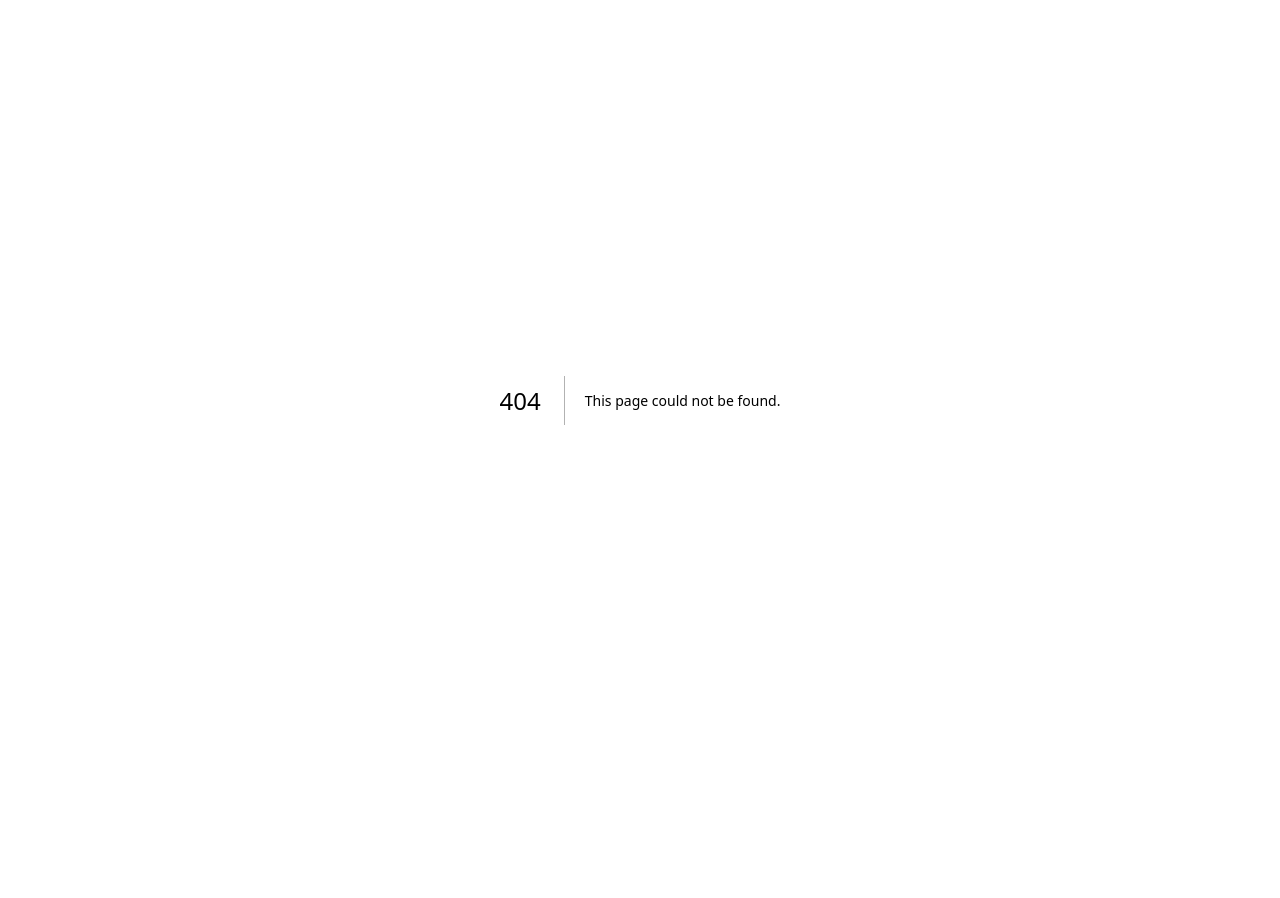
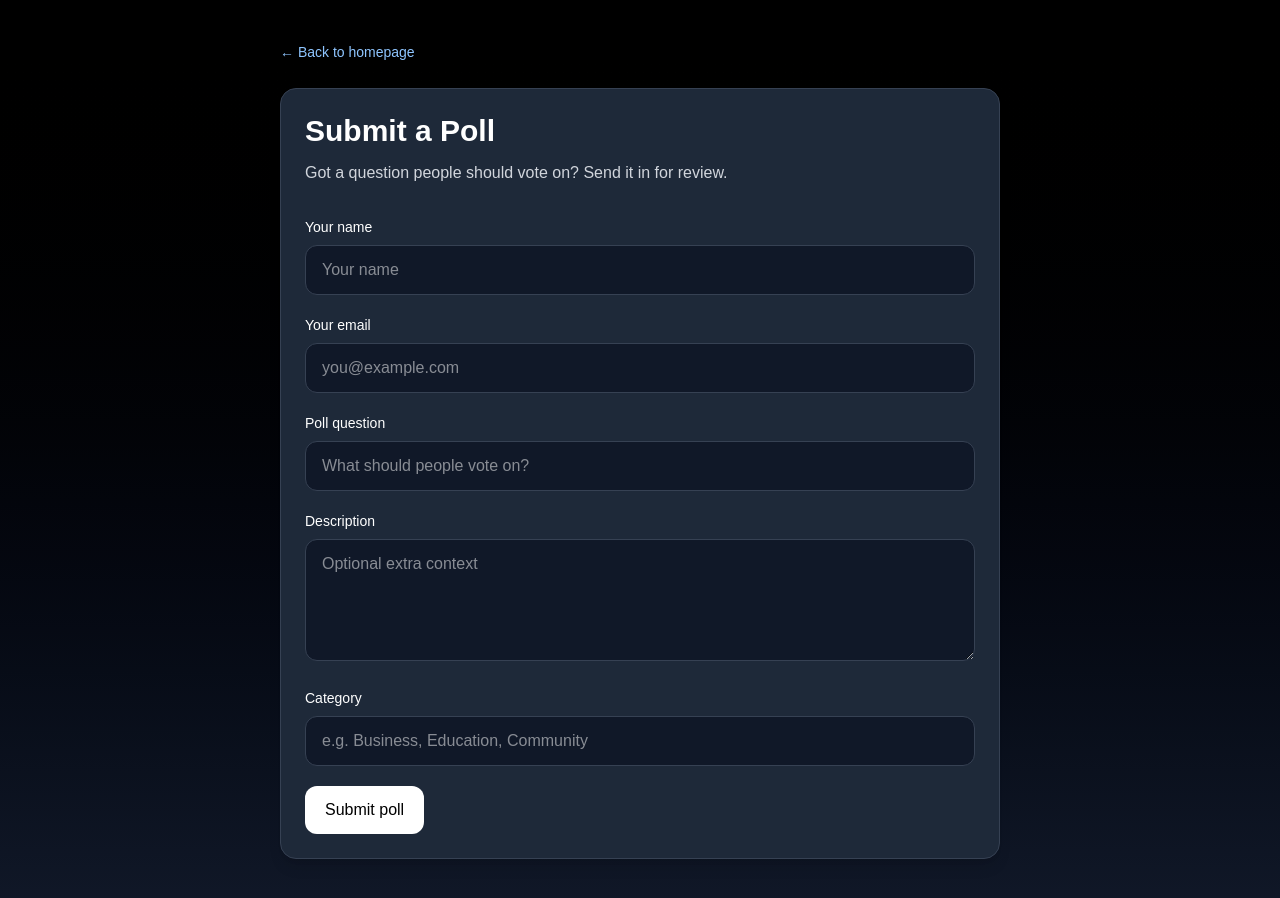
Before and after one commit to MarkDiamant/poll-and-see, a Next.js app: page /submit-poll in a window 1280 px wide. Before the commit this address had no page. Shown: the top 898 px of the page. Before the commit the page ends 800 px from the top, so only its background shows below. Built offline with nearby package versions, Linux system fonts and the light colour scheme; no server answers.

Commit message:
fix submit poll

```diff
--- a/app/page.tsx
+++ b/app/page.tsx
@@ -142,9 +142,12 @@ export default async function Home() {
             </p>
 
             <div className="border-t border-gray-700 pt-4">
-              <button className="w-full bg-white text-black py-3 rounded-xl font-medium hover:bg-gray-200 transition">
-                Submit a Poll
-              </button>
+              <Link
+  href="/submit-poll"
+  className="block w-full text-center bg-white text-black py-3 rounded-xl font-medium hover:bg-gray-200 transition"
+>
+  Submit a Poll
+</Link>
             </div>
           </div>
         </div>
--- a/app/poll/[slug]/page.tsx
+++ b/app/poll/[slug]/page.tsx
@@ -158,18 +158,9 @@ export default function PollPage() {
   return (
     <main className="min-h-screen bg-gradient-to-b from-black to-gray-900 text-white">
       <section className="max-w-4xl mx-auto px-6 pt-10 pb-8">
-        <div className="flex items-center justify-between gap-4">
-          <Link href="/" className="text-sm text-blue-300 hover:underline">
-            ← Back to all polls
-          </Link>
-
-          <button
-            onClick={handleShare}
-            className="text-sm bg-white text-black px-4 py-2 rounded-xl font-medium hover:bg-gray-200 transition"
-          >
-            {shareText}
-          </button>
-        </div>
+        <Link href="/" className="text-sm text-blue-300 hover:underline">
+          ← Back to all polls
+        </Link>
 
         <div className="mt-6 bg-gray-800 rounded-2xl p-6 shadow-lg border border-gray-700">
           <div className="flex items-center justify-between mb-4">
@@ -232,6 +223,15 @@ export default function PollPage() {
               <p className="text-sm text-gray-400 pt-2">Your vote has been recorded.</p>
             </div>
           )}
+
+          <div className="mt-8 border-t border-gray-700 pt-6">
+            <button
+              onClick={handleShare}
+              className="bg-white text-black px-4 py-2 rounded-xl font-medium hover:bg-gray-200 transition"
+            >
+              {shareText}
+            </button>
+          </div>
         </div>
       </section>
     </main>
--- /dev/null
+++ b/app/submit-poll/page.tsx
@@ -0,0 +1,149 @@
+"use client";
+
+import Link from "next/link";
+import { useState } from "react";
+import { supabase } from "@/lib/supabase";
+
+export default function SubmitPollPage() {
+  const [name, setName] = useState("");
+  const [email, setEmail] = useState("");
+  const [question, setQuestion] = useState("");
+  const [description, setDescription] = useState("");
+  const [category, setCategory] = useState("");
+  const [submitting, setSubmitting] = useState(false);
+  const [message, setMessage] = useState("");
+  const [messageType, setMessageType] = useState<"success" | "error" | "">("");
+
+  const handleSubmit = async (e: React.FormEvent<HTMLFormElement>) => {
+    e.preventDefault();
+
+    if (!name.trim() || !email.trim() || !question.trim()) {
+      setMessageType("error");
+      setMessage("Please fill in name, email and question.");
+      return;
+    }
+
+    setSubmitting(true);
+    setMessage("");
+    setMessageType("");
+
+    const { error } = await supabase.from("poll_submissions").insert([
+      {
+        name: name.trim(),
+        email: email.trim(),
+        question: question.trim(),
+        description: description.trim() || null,
+        category: category.trim() || null,
+      },
+    ]);
+
+    if (error) {
+      console.error("Poll submission error:", error);
+      setMessageType("error");
+      setMessage(error.message || "Something went wrong. Please try again.");
+      setSubmitting(false);
+      return;
+    }
+
+    setMessageType("success");
+    setMessage("Thanks — your poll request has been submitted.");
+    setName("");
+    setEmail("");
+    setQuestion("");
+    setDescription("");
+    setCategory("");
+    setSubmitting(false);
+  };
+
+  return (
+    <main className="min-h-screen bg-gradient-to-b from-black to-gray-900 text-white">
+      <section className="max-w-3xl mx-auto px-6 pt-10 pb-12">
+        <Link href="/" className="text-sm text-blue-300 hover:underline">
+          ← Back to homepage
+        </Link>
+
+        <div className="mt-6 bg-gray-800 rounded-2xl p-6 shadow-lg border border-gray-700">
+          <h1 className="text-3xl font-bold mb-3">Submit a Poll</h1>
+          <p className="text-gray-300 mb-8">
+            Got a question people should vote on? Send it in for review.
+          </p>
+
+          <form onSubmit={handleSubmit} className="space-y-5">
+            <div>
+              <label className="block text-sm mb-2">Your name</label>
+              <input
+                type="text"
+                value={name}
+                onChange={(e) => setName(e.target.value)}
+                className="w-full rounded-xl bg-gray-900 border border-gray-700 px-4 py-3 text-white outline-none"
+                placeholder="Your name"
+              />
+            </div>
+
+            <div>
+              <label className="block text-sm mb-2">Your email</label>
+              <input
+                type="email"
+                value={email}
+                onChange={(e) => setEmail(e.target.value)}
+                className="w-full rounded-xl bg-gray-900 border border-gray-700 px-4 py-3 text-white outline-none"
+                placeholder="you@example.com"
+              />
+            </div>
+
+            <div>
+              <label className="block text-sm mb-2">Poll question</label>
+              <input
+                type="text"
+                value={question}
+                onChange={(e) => setQuestion(e.target.value)}
+                className="w-full rounded-xl bg-gray-900 border border-gray-700 px-4 py-3 text-white outline-none"
+                placeholder="What should people vote on?"
+              />
+            </div>
+
+            <div>
+              <label className="block text-sm mb-2">Description</label>
+              <textarea
+                value={description}
+                onChange={(e) => setDescription(e.target.value)}
+                rows={4}
+                className="w-full rounded-xl bg-gray-900 border border-gray-700 px-4 py-3 text-white outline-none"
+                placeholder="Optional extra context"
+              />
+            </div>
+
+            <div>
+              <label className="block text-sm mb-2">Category</label>
+              <input
+                type="text"
+                value={category}
+                onChange={(e) => setCategory(e.target.value)}
+                placeholder="e.g. Business, Education, Community"
+                className="w-full rounded-xl bg-gray-900 border border-gray-700 px-4 py-3 text-white outline-none"
+              />
+            </div>
+
+            <button
+              type="submit"
+              disabled={submitting}
+              className="bg-white text-black px-5 py-3 rounded-xl font-medium hover:bg-gray-200 transition disabled:opacity-60 disabled:cursor-not-allowed"
+            >
+              {submitting ? "Submitting..." : "Submit poll"}
+            </button>
+
+            {message && (
+              <p
+                className={`text-sm pt-2 ${
+                  messageType === "success" ? "text-green-400" : "text-red-400"
+                }`}
+              >
+                {message}
+              </p>
+            )}
+          </form>
+        </div>
+      </section>
+    </main>
+  );
+}
```
